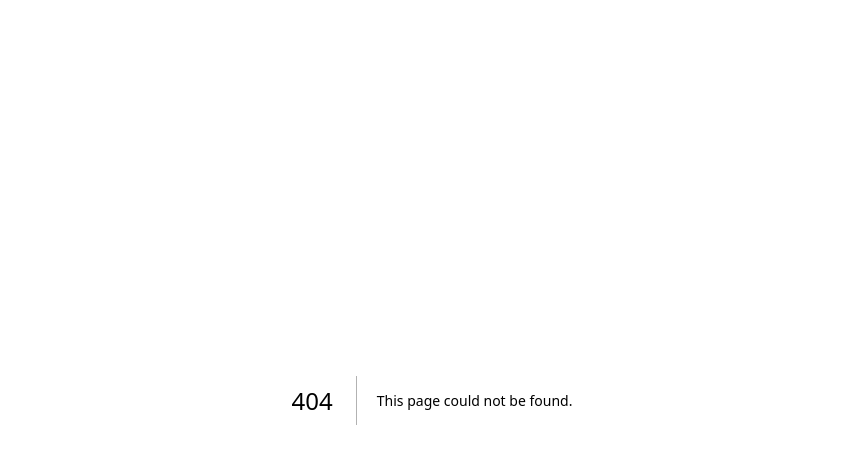
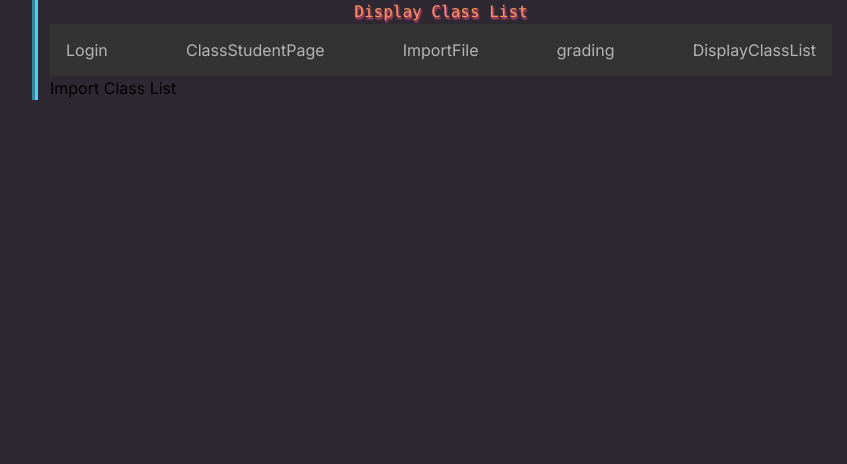
Before and after one commit to JinPlanter/Pharma-Assist, a Next.js app: page /DisplayClassList in a window 1280 px wide. Before the commit this address had no page. Shown: the top 464 px of the page, without its empty margins (208-1055 px from the left). Built offline with nearby package versions, Linux system fonts and the light colour scheme.

Commit message:
test1
dropdown is hidden, currently broken

```diff
--- /dev/null
+++ b/app/DisplayClassList/page.js
@@ -0,0 +1,80 @@
+"use client";
+
+import React, { useState, useEffect } from 'react';
+import classListData from '../data/classList.json';
+import "../Styles/style.css";
+import Navbar from '../navbar';
+
+
+import GradingForm from '../components/gradingForm';
+
+
+const ClassList = () => {
+    const [classList, setClassList] = useState([]);
+    const [selectedClass, setSelectedClass] = useState(null);
+    const [selectedStudent, setSelectedStudent] = useState(null);
+
+    const handleImport = () => {
+        setClassList(classListData);
+    };
+
+    const handleSelect = (e) => {
+        setSelectedClass(e.target.value);
+
+        // Reset selected student when changing class
+        setSelectedStudent(null);
+    };
+
+    const handleStudentClick = (student) => {
+        setSelectedStudent(student);
+    };
+
+
+    const renderClassList = () => {
+        {classList.length > 0 && (
+            <div>
+                <select onChange={handleSelect}>
+                    <option value="">Select a class</option>
+                    {uniqueClasses.map((classItem, index) => (
+                        <option key={index} value={classItem}>{classItem}</option>
+                    ))}
+                </select>
+
+                {filteredStudents.map(student => (
+                    <div key={student.id}>
+                        <p>{student.name}</p>
+                    </div>
+                ))}
+            </div>
+        )}
+      };
+
+    const uniqueClasses = [...new Set(classList.map(item => item.class))];
+
+    const filteredStudents = classList.filter(student => student.class === selectedClass);
+
+    return (
+        <div>
+            <div>
+                <h1>Display Class List</h1>
+                <Navbar />
+            </div>
+
+            <div>
+                <button onClick={handleImport}>Import Class List</button>
+            </div>
+
+            <div style={{ display: 'flex' }}>
+                <div style={{ flex: 1 }}>
+                    {renderClassList()}
+                </div>
+                <div style={{ flex: 2 }}>
+                    {selectedStudent && <GradingForm student={selectedStudent} />}
+                </div>
+            </div>
+
+        </div>
+    );
+};
+
+export default ClassList;
--- /dev/null
+++ b/app/data/classList.json
@@ -0,0 +1,12 @@
+[
+    { "id": 1, "name": "John Doe", "class": "Class A" },
+    { "id": 2, "name": "Jane Smith", "class": "Class A" },
+    { "id": 3, "name": "Bob Johnson", "class": "Class A" },
+    { "id": 4, "name": "Alice Williams", "class": "Class A" },
+    { "id": 5, "name": "Charlie Brown", "class": "Class A" },
+    { "id": 6, "name": "Eva Martinez", "class": "Class B" },
+    { "id": 7, "name": "David Lee", "class": "Class B" },
+    { "id": 8, "name": "Grace Turner", "class": "Class B" },
+    { "id": 9, "name": "Frank White", "class": "Class B" },
+    { "id": 10, "name": "Helen Davis", "class": "Class B" }
+  ]
--- a/app/navbar.js
+++ b/app/navbar.js
@@ -3,7 +3,7 @@ import Link from 'next/link';
 import './Styles/style.css';
 
 export default function Navbar() {
-  const webPages = ["Login", "ClassStudentPage", "ImportFile", "grading"];
+  const webPages = ["Login", "ClassStudentPage", "ImportFile", "grading", "DisplayClassList"];
 
   return (
     <nav className="navbar">
```
